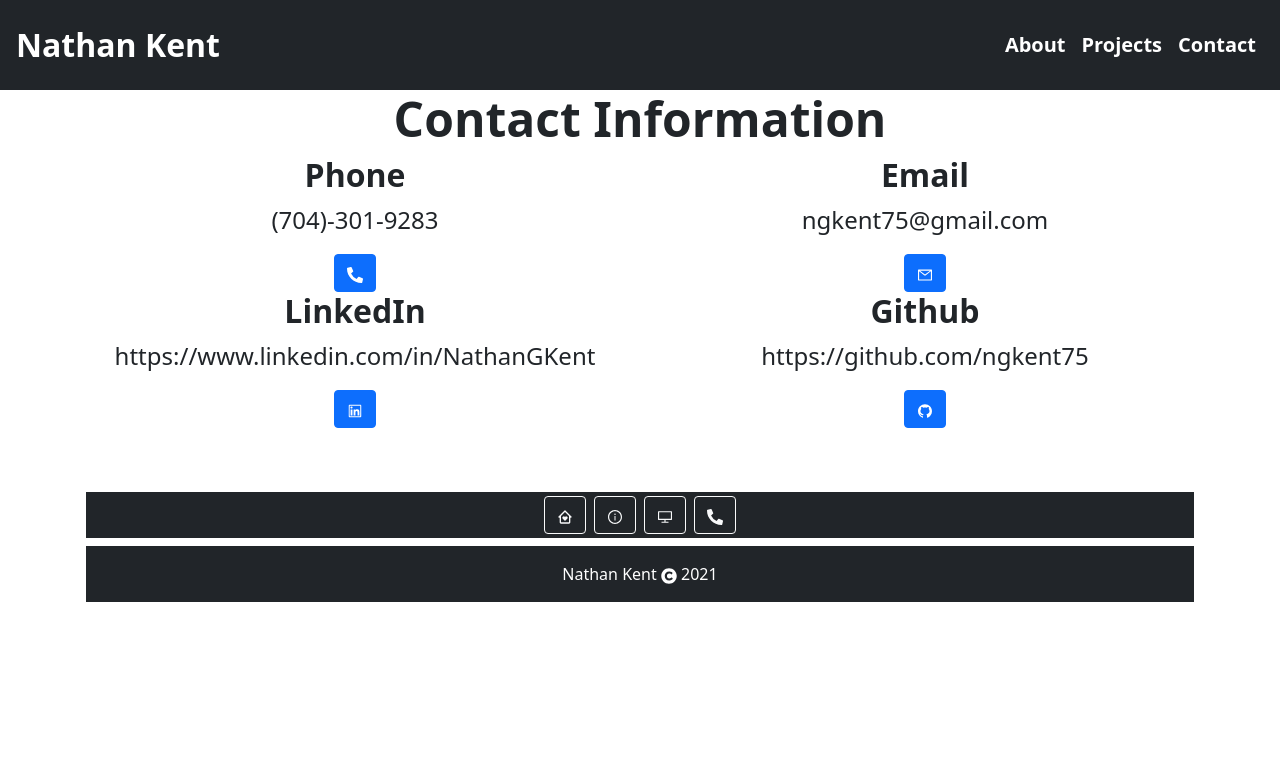
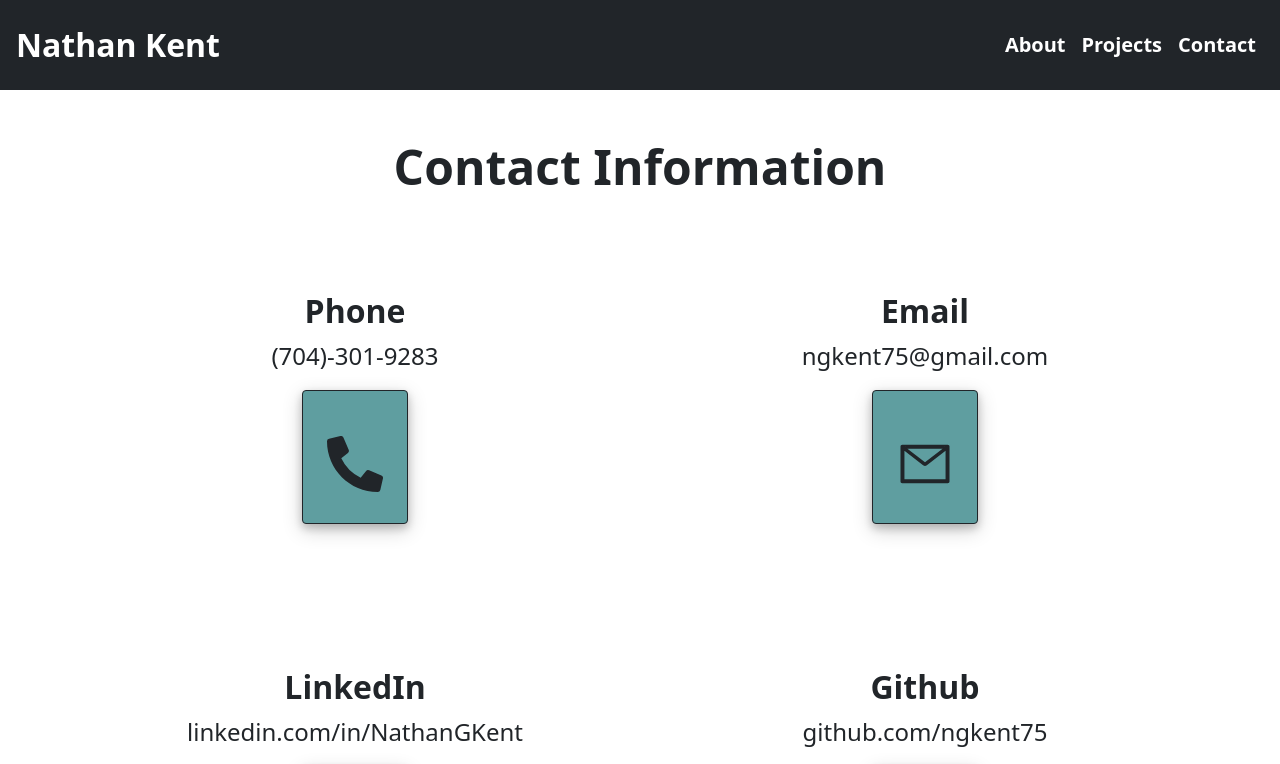
Before and after one commit to ngkent75/nathan-kent-portfolio, a React (Create React App) app in the folder client/: page /contact in a window 1280 px wide. Shown: the top 764 px of the page. Built offline with nearby package versions, Linux system fonts and the light colour scheme.

Commit message:
styled contact page

```diff
--- /dev/null
+++ b/client/src/components/ContactCard/index.css
@@ -0,0 +1,3 @@
+.symbol {
+  font-size: 56px !important;
+}
--- a/client/src/components/ContactCard/index.js
+++ b/client/src/components/ContactCard/index.js
@@ -1,11 +1,21 @@
 import React from 'react';
+import './index.css';
 
 function ContactCard(props) {
   return (
     <div align="center">
       <h2>{props.title}</h2>
       <p>{props.info}</p>
-      <a href={props.link} target='_blank' rel="noreferrer" className='btn btn-primary' role='button' title='Github Repo'>{props.button} </a>
+      <a
+        href={props.link}
+        target='_blank'
+        rel="noreferrer"
+        className='btn buttonstyle btn-outline-dark p-4 symbol'
+        role='button'
+        title={props.title}
+        align="center">
+        {props.button}
+      </a>
     </div>
   );
 }
--- a/client/src/components/ProjectCard/index.js
+++ b/client/src/components/ProjectCard/index.js
@@ -7,7 +7,7 @@ const ProjectCard = (props) => {
   return (
     <div align="center">
       <h2 className="mt-3 mb-3">{props.title}</h2>
-      <img className="mt-3 mb-3" src={props.screenshot} alt="Project Screenshot" width="500" style={{ border: '1px solid black' }} />
+      <img className="mt-5 mb-5" src={props.screenshot} alt="Project Screenshot" width="500" style={{ border: '1px solid black' }} />
       <div className="m-3" align="start">
         <p className="m-3">{props.summary}</p>
       </div>
--- a/client/src/contacts.json
+++ b/client/src/contacts.json
@@ -16,14 +16,14 @@
   {
     "id": 3,
     "title": "LinkedIn",
-    "info": "https://www.linkedin.com/in/NathanGKent",
+    "info": "linkedin.com/in/NathanGKent",
     "button": "Click to visit my LinkedIn page",
     "link": "https://www.linkedin.com/in/NathanGKent"
   },
   {
     "id": 4,
     "title": "Github",
-    "info": "https://github.com/ngkent75",
+    "info": "github.com/ngkent75",
     "button": "Click to visit my Github page",
     "link": "https://github.com/ngkent75"
   }
--- /dev/null
+++ b/client/src/pages/Contact/index.css
@@ -0,0 +1,3 @@
+.cardwidth {
+  width: 100% !important;
+}
--- a/client/src/pages/Contact/index.js
+++ b/client/src/pages/Contact/index.js
@@ -5,20 +5,29 @@ import Email from '../../components/Email';
 import LinkedIn from '../../components/LinkedIn';
 import Github from '../../components/Github';
 import Footer from '../../components/Footer';
+import './index.css'
 
 function Contact() {
   return (
     <>
-      <h1 align="center">Contact Information</h1>
+      <h1 align="center" className="mt-5 mb-5">Contact Information</h1>
 
       <Container>
-        <Row>
-          <Col><Phone /></Col>
-          <Col><Email /></Col>
+        <Row className="mt-5 mb-5 mr-0 ml-0">
+          <Col md={6} className="mt-5 mb-5">
+            <Phone />
+          </Col>
+          <Col md={6} className="mt-5 mb-5">
+            <Email />
+          </Col>
         </Row>
-        <Row>
-          <Col><LinkedIn /></Col>
-          <Col><Github /></Col>
+        <Row className="mt-5 mb-5 mr-0 ml-0">
+          <Col md={6} className="mt-5 mb-5">
+            <LinkedIn />
+          </Col>
+          <Col md={6} className="mt-5 mb-5">
+            <Github />
+          </Col>
         </Row>
       </Container>
 
--- a/client/src/projects.json
+++ b/client/src/projects.json
@@ -11,7 +11,7 @@
     "id": 2,
     "title": "PokeBaller",
     "screenshot": "./assets/poke.png",
-    "summary": "PokeBaller is the second project during the UNCC coding bootcamp that I led. PokeBaller is a web application that allows users to track their own personal Pokemon card collection. They can search cards to add to their collection and view and edit their collection. This project utilizes handlebars, session, MySQL, and the Pokemon TCG API as its major technologies. For future develoment, there are plans to have autocomplete searches, and feedback for login fails and card collecting to make it more obvious when something works or fails. There are also plans to add a wishlist for cards that you want but don't own yet.",
+    "summary": "     PokeBaller is the second project during the UNCC coding bootcamp that I led. PokeBaller is a web application that allows users to track their own personal Pokemon card collection. They can search cards to add to their collection and view and edit their collection. This project utilizes handlebars, session, MySQL, and the Pokemon TCG API as its major technologies. For future develoment, there are plans to have autocomplete searches, and feedback for login fails and card collecting to make it more obvious when something works or fails. There are also plans to add a wishlist for cards that you want but don't own yet.",
     "repo": "https://github.com/ngkent75/PokeBaller",
     "deployment": " https://evening-oasis-15758.herokuapp.com/"
   },
@@ -19,7 +19,7 @@
     "id": 3,
     "title": "MovieFinder",
     "screenshot": "./assets/movie.png",
-    "summary": "MovieFinder is the first project that I led during the UNCC coding bootcamp. This web application allows users to search for movies and have information about the movie displayed to them, along with related media. The information that gets displayed is customizable using the checkboxes in the side bar. Major technologies utilized are Pure CSS, OMDB API, and Wikipedia API.",
+    "summary": "     MovieFinder is the first project that I led during the UNCC coding bootcamp. This web application allows users to search for movies and have information about the movie displayed to them, along with related media. The information that gets displayed is customizable using the checkboxes in the side bar. Major technologies utilized are Pure CSS, OMDB API, and Wikipedia API.",
     "repo": "https://github.com/ngkent75/moviefinderapp",
     "deployment": "https://ngkent75.github.io/moviefinderapp/"
   }
```
